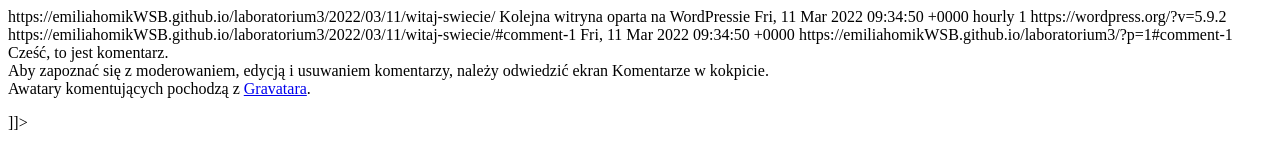
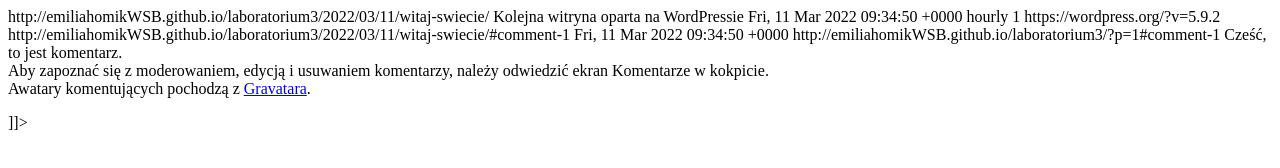
Before and after one commit to emiliahomikWSB/laboratorium3, a plain HTML site: page 2022/03/11/witaj-swiecie/feed/index.html in a window 1280 px wide. Drawn offline with Linux system fonts and the light colour scheme.

Commit message:
WP2Static UPDATE 2022/03/11/witaj-swiecie/feed/index.html

```diff
--- a/2022/03/11/witaj-swiecie/feed/index.html
+++ b/2022/03/11/witaj-swiecie/feed/index.html
@@ -8,8 +8,8 @@
 <channel>
 	<title>
 	Komentarze do: Witaj, świecie!	</title>
-	<atom:link href="https://emiliahomikWSB.github.io/laboratorium3/2022/03/11/witaj-swiecie/feed/" rel="self" type="application/rss+xml" />
-	<link>https://emiliahomikWSB.github.io/laboratorium3/2022/03/11/witaj-swiecie/</link>
+	<atom:link href="http://emiliahomikWSB.github.io/laboratorium3/2022/03/11/witaj-swiecie/feed/" rel="self" type="application/rss+xml" />
+	<link>http://emiliahomikWSB.github.io/laboratorium3/2022/03/11/witaj-swiecie/</link>
 	<description>Kolejna witryna oparta na WordPressie</description>
 	<lastBuildDate>Fri, 11 Mar 2022 09:34:50 +0000</lastBuildDate>
 	<sy:updatePeriod>
@@ -20,11 +20,11 @@
 	<item>
 		<title>
 		Autor: Komentator WordPress		</title>
-		<link>https://emiliahomikWSB.github.io/laboratorium3/2022/03/11/witaj-swiecie/#comment-1</link>
+		<link>http://emiliahomikWSB.github.io/laboratorium3/2022/03/11/witaj-swiecie/#comment-1</link>
 
 		<dc:creator><![CDATA[Komentator WordPress]]></dc:creator>
 		<pubDate>Fri, 11 Mar 2022 09:34:50 +0000</pubDate>
-		<guid isPermaLink="false">https://emiliahomikWSB.github.io/laboratorium3/?p=1#comment-1</guid>
+		<guid isPermaLink="false">http://emiliahomikWSB.github.io/laboratorium3/?p=1#comment-1</guid>
 
 					<description><![CDATA[Cześć, to jest komentarz.
 Aby zapoznać się z moderowaniem, edycją i usuwaniem komentarzy, należy odwiedzić ekran Komentarze w kokpicie.
```
